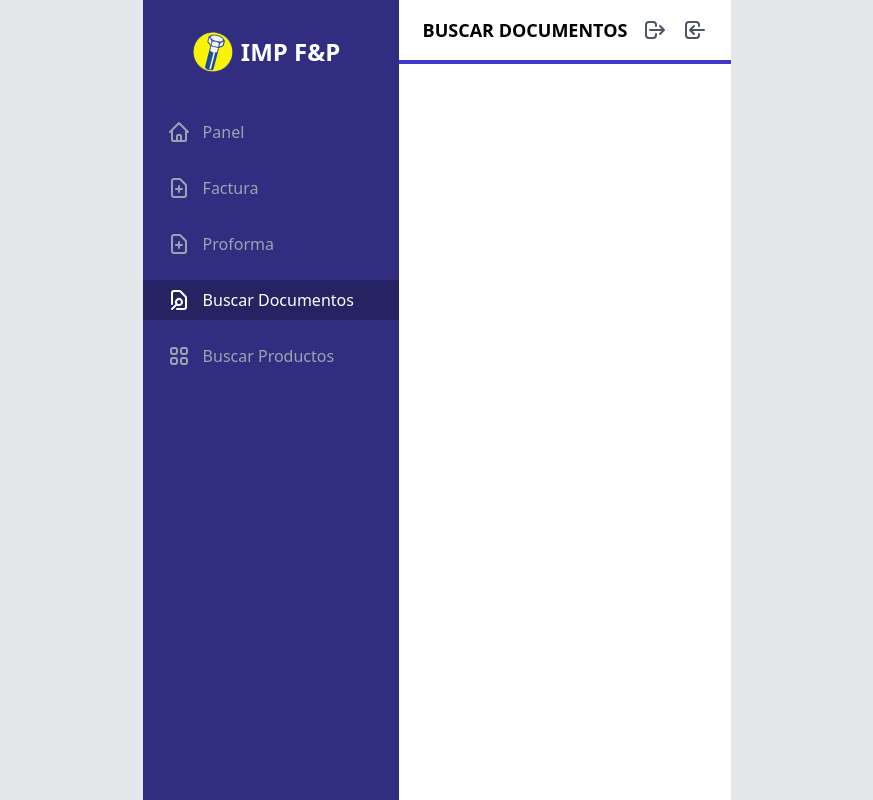
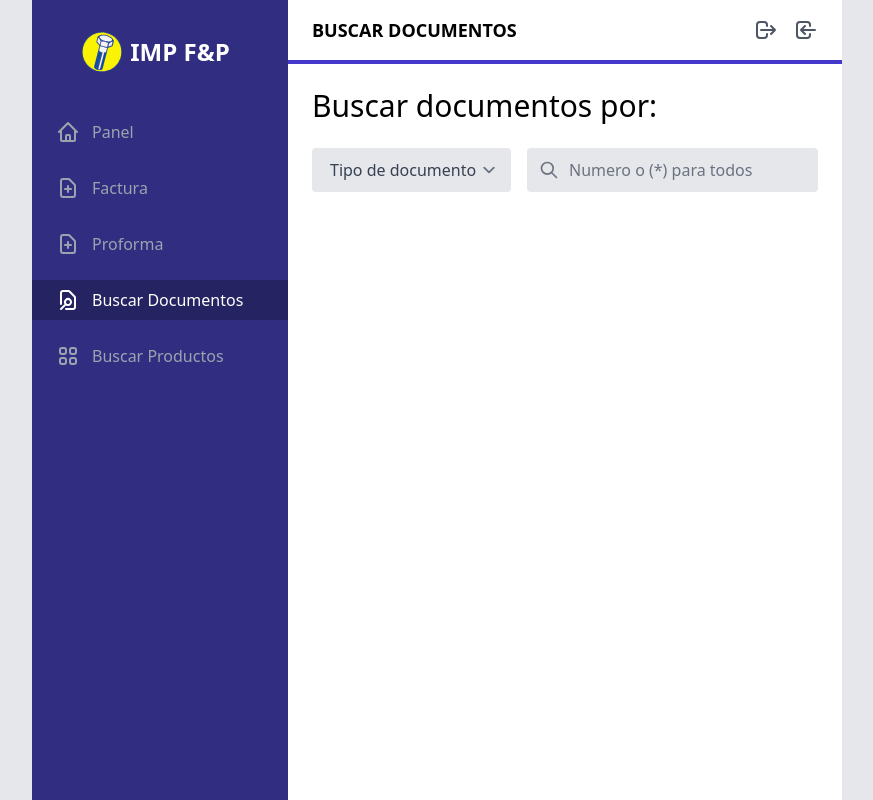
Before and after one commit to luvagu/imp-invoicing-node-react, a React (Create React App) app in the folder client/: page /buscar-documentos in a window 1280 px wide. Shown: the whole page, without its empty margins (203-1076 px from the left). Built offline with nearby package versions, Linux system fonts and the light colour scheme; what @react-pdf/renderer would draw is missing.

Commit message:
added document search page and inputs search with api search data hook

```diff
--- /dev/null
+++ b/client/src/components/DocumentSearchResults.jsx
@@ -0,0 +1,28 @@
+export default function DocumentSearchResults({ results }) {
+    return (
+        <div className="mt-6 inline-block w-full overflow-hidden">
+            <table className="w-full leading-normal">
+                <thead>
+                    <tr className="border-b border-gray-300 text-sm text-gray-800 font-bold uppercase">
+                        <th className="p-4 text-left tracking-wider">No.</th>
+                        <th className="p-4 text-left tracking-wider">Fecha</th>
+                        <th className="p-4 text-left tracking-wider">Cliente</th>
+                        <th className="p-4 text-left tracking-wider hidden lg:table-cell">Total</th>
+                    </tr>
+                </thead>
+                <tbody>
+
+                {results.map((res, idx) => (
+                    <tr key={idx} className="bg-white border-b border-gray-300 text-sm text-gray-800 hover:bg-gray-50">
+                        <td className="p-4">{res.docNum}</td>
+                        <td className="p-4">{res.docDate}</td>
+                        <td className="p-4 whitespace-nowrap">$ {res.clientName}</td>
+                        <td className="p-4 hidden lg:table-cell">{res.docTotal}</td>
+                    </tr>
+                ))}
+
+                </tbody>
+            </table>
+        </div>
+    )
+}
--- a/client/src/components/SearchResultsPage.jsx
+++ b/client/src/components/ProductSearchResults.jsx
@@ -1,4 +1,4 @@
-export default function SearchResultsPage({ results }) {
+export default function ProductSearchResults({ results }) {
     return (
         <div className="mt-6 inline-block w-full overflow-hidden">
             <table className="w-full leading-normal">
--- a/client/src/pages/DocumentSearch.jsx
+++ b/client/src/pages/DocumentSearch.jsx
@@ -1,7 +1,92 @@
+import { useState } from 'react'
+import useSearchApi from '../hooks/useSearchApi'
+
+import DocumentSearchResults from '../components/DocumentSearchResults'
+import Spinner from '../components/Spinner'
+import Input from '../components/Input'
+
 export default function DocumentSearch() {
+    const [isRequired, setIsRequired] = useState(false)
+    const [routeFolder, setRouteFolder] = useState('')
+    const [{ searchResults, isLoading, errorMsg }, setRouteWithQuery] = useSearchApi()
+
+    const handleChange = (e) => {
+        setRouteFolder(e.target.value)
+        setIsRequired(false)
+    }
+
+    const handleKeyDown = (e) => {
+        if (e.key === 'Enter') {
+            if (!routeFolder) {
+                setIsRequired(true)
+                return
+            }
+
+            switch (e.target.value) {
+                case '*':
+					setRouteWithQuery(`list-docs/${routeFolder}}`)
+                    break
+                default: setRouteWithQuery(`get-doc/${routeFolder}/${(e.target.value)}`)
+                    break
+            }
+        }
+    }
+
+	return (
+        <div className="container mx-auto px-6 py-6">
+
+			<h3 className="text-black text-3xl font-medium">Buscar documentos por:</h3>
+
+            <div className="flex flex-wrap mt-6">
+                <div className="mb-4 md:mb-0 mr-4">
+                    <select
+                        className={`bg-gray-200 appearance-none border-2 border-gray-200 rounded w-full py-2 pl-4 pr-8 text-gray-700 focus:outline-none focus:bg-white focus:border-blue-500 ${isRequired ? 'border-red-600' : ''}`}
+                        onChange={handleChange}
+                    >
+                        <option>Tipo de documento</option>
+                        <option value="invoices">Facturas</option>
+                        <option value="quotes">Proformas</option>
+                    </select>
+                </div>
+
+                <SearchInput name='docNum' placeholder='Numero o (*) para todos' handle={handleKeyDown} />
+            </div>
+
+            {isLoading && <div className="mt-6 text-center"><Spinner /></div>}
+
+            {searchResults && searchResults.length > 0 && <DocumentSearchResults results={searchResults} />}
+
+            {errorMsg && <div className="mt-6 px-4 text-center text-sm text-red-600 font-semibold uppercase">{errorMsg}</div>}
+        </div>
+	)
+}
+
+function SearchInput({ name, placeholder, extraClass = '', handle }) {
     return (
-        <div>
+        <div className={`relative ${extraClass}`}>
+            <span className="absolute inset-y-0 left-0 pl-3 flex items-center">
+                <svg
+                    className="h-5 w-5 text-gray-500"
+                    viewBox="0 0 24 24"
+                    fill="none"
+                >
+                    <path
+                        d="M21 21L15 15M17 10C17 13.866 13.866 17 10 17C6.13401 17 3 13.866 3 10C3 6.13401 6.13401 3 10 3C13.866 3 17 6.13401 17 10Z"
+                        stroke="currentColor"
+                        strokeWidth="2"
+                        strokeLinecap="round"
+                        strokeLinejoin="round"
+                    ></path>
+                </svg>
+            </span>
 
+            <Input
+                extraClass="pl-10 pr-4"
+                type="search"
+                name={name}
+                placeholder={placeholder}
+                onKeyDown={handle}
+            />
         </div>
     )
 }
--- a/client/src/pages/ProductSearch.jsx
+++ b/client/src/pages/ProductSearch.jsx
@@ -1,7 +1,8 @@
 import useSearchApi from '../hooks/useSearchApi'
 
-import SearchResultsPage from '../components/SearchResultsPage'
+import ProductSearchResults from '../components/ProductSearchResults'
 import Spinner from '../components/Spinner'
+import Input from '../components/Input'
 
 export default function ProductSearch() {
     const [{ searchResults, isLoading, errorMsg }, setRouteWithQuery] = useSearchApi()
@@ -27,13 +28,13 @@ export default function ProductSearch() {
 			<h3 className="text-black text-3xl font-medium">Buscar productos por:</h3>
 
             <div className="flex flex-wrap mt-6">
-                <SearchInput name='id' placeholder='Codigo exacto' extraClass='mb-4 md:mb-0 mr-4' handle={handleKeyDown} />
+                <SearchInput extraClass='mb-4 md:mb-0 mr-4' name='id' placeholder='Codigo exacto' handle={handleKeyDown} />
                 <SearchInput name='includes' placeholder='Codigo o nombre parcial' handle={handleKeyDown} />
             </div>
 
             {isLoading && <div className="mt-6 text-center"><Spinner /></div>}
 
-            {searchResults && searchResults.length > 0 && <SearchResultsPage results={searchResults} />}
+            {searchResults && searchResults.length > 0 && <ProductSearchResults results={searchResults} />}
 
             {errorMsg && <div className="mt-6 px-4 text-center text-sm text-red-600 font-semibold uppercase">{errorMsg}</div>}
         </div>
@@ -59,12 +60,12 @@ function SearchInput({ name, placeholder, extraClass = '', handle }) {
                 </svg>
             </span>
 
-            <input
-                onKeyDown={handle}
-                className="bg-gray-200 appearance-none border-2 border-gray-200 rounded w-full pl-10 pr-4 text-gray-700 focus:outline-none focus:bg-white focus:border-indigo-600"
-                type="text"
+            <Input
+                extraClass="pl-10 pr-4"
+                type="search"
                 name={name}
                 placeholder={placeholder}
+                onKeyDown={handle}
             />
         </div>
     )
```
